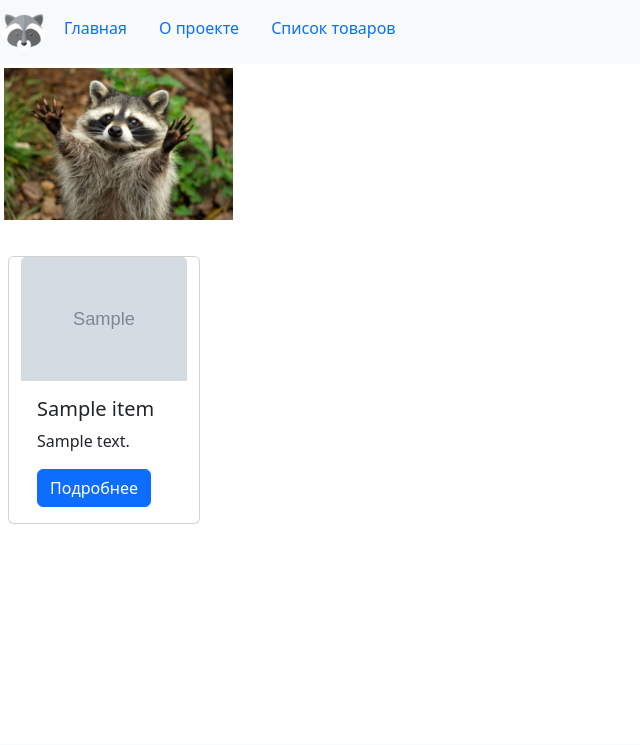
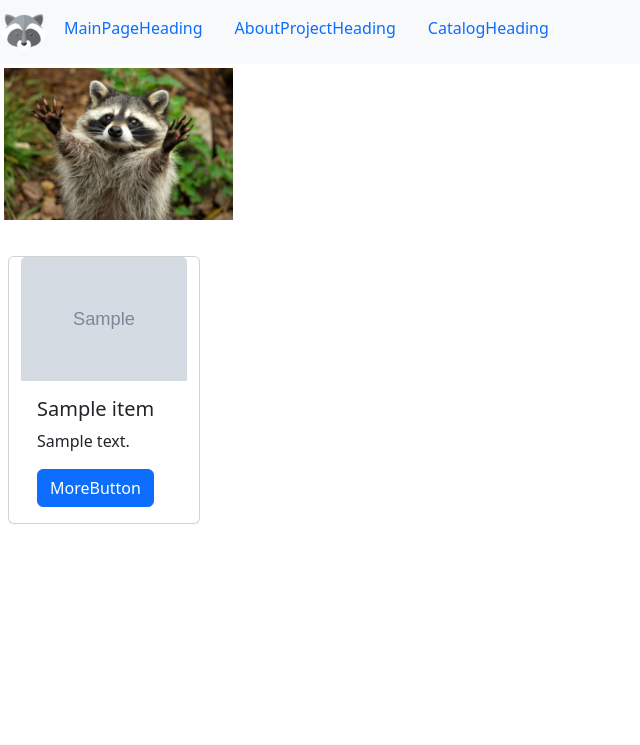
Before and after one commit to MikeVeretennikov/DjangoCatalogApp, a Django app: template lyceum/templates/homepage/main.html in a window 1280 px wide. Shown: the top 745 px of the page, without its empty margins (0-640 px from the left). Run offline with Django 3.2, Linux system fonts and the light colour scheme; the template is opened without the code that fills it: most values are stand-ins (such as "Sample title", 1, 10 or a date in 2020); grey boxes marked "Sample" are stand-in pictures.

Commit message:
feat: add localization

```diff
--- a/lyceum/templates/catalog/item_list.html
+++ b/lyceum/templates/catalog/item_list.html
@@ -1,6 +1,7 @@
 {% extends "base.html" %}
 
 {% load static %}
+{% load i18n %}
 
 {% block content %}
   <br>
@@ -13,7 +14,7 @@
       <div class="card-body">
         <h5 class="card-title">{{ item.name }}</h5>
         <p class="card-text">{{ item.description }}</p>
-        <a href="{% url 'catalog:default-converter-page' item.id %}" class="btn btn-primary">Подробнее</a>
+        <a href="{% url 'catalog:default-converter-page' item.id %}" class="btn btn-primary">{% trans "MoreButton" %}</a>
       </div>
     </div>
     {% endfor %}
--- a/lyceum/templates/homepage/main.html
+++ b/lyceum/templates/homepage/main.html
@@ -1,6 +1,7 @@
 {% extends "base.html" %}
 
 {% load static %}
+{% load i18n %}
 
 {% block content %}
 
@@ -14,7 +15,7 @@
       <div class="card-body">
         <h5 class="card-title">{{ item.name }}</h5>
         <p class="card-text">{{ item.description }}</p>
-        <a href="{% url 'catalog:default-converter-page' item.id %}" class="btn btn-primary">Подробнее</a>
+        <a href="{% url 'catalog:default-converter-page' item.id %}" class="btn btn-primary">{% trans "MoreButton" %}</a>
       </div>
     </div>
     {% endfor %}
--- a/lyceum/templates/includes/header.html
+++ b/lyceum/templates/includes/header.html
@@ -1,4 +1,5 @@
 {% load static %}
+{% load i18n %}
 
 <header>
   <nav class="navbar navbar-light bg-light">
@@ -11,13 +12,13 @@
         </a>
 
         <li class="nav-item">
-          <a class="nav-link {% if view_name == 'homepage:index-page' %}disabled{% endif %}" href="{% url 'homepage:index-page' %}">Главная</a>
+          <a class="nav-link {% if view_name == 'homepage:index-page' %}disabled{% endif %}" href="{% url 'homepage:index-page' %}">{% trans 'MainPageHeading' %}</a>
         </li>
         <li class="nav-item">
-          <a class="nav-link {% if view_name == 'about:index-page' %}disabled{% endif %}" href="{% url 'about:index-page' %}">О проекте</a>
+          <a class="nav-link {% if view_name == 'about:index-page' %}disabled{% endif %}" href="{% url 'about:index-page' %}">{% trans 'AboutProjectHeading' %}</a>
         </li>
         <li class="nav-item">
-          <a class="nav-link {% if view_name == 'catalog:index-page' %}disabled{% endif %}" href="{% url 'catalog:index-page' %}">Список товаров</a>
+          <a class="nav-link {% if view_name == 'catalog:index-page' %}disabled{% endif %}" href="{% url 'catalog:index-page' %}">{% trans 'CatalogHeading' %}</a>
         </li>
       </ul>
       {% endwith %}
```
Also changed, not shown: lyceum/lyceum/settings.py (+6 -4 lines), lyceum/locale/en/LC_MESSAGES/django.po (added), lyceum/locale/ru/LC_MESSAGES/django.po (added), 2 other files.
